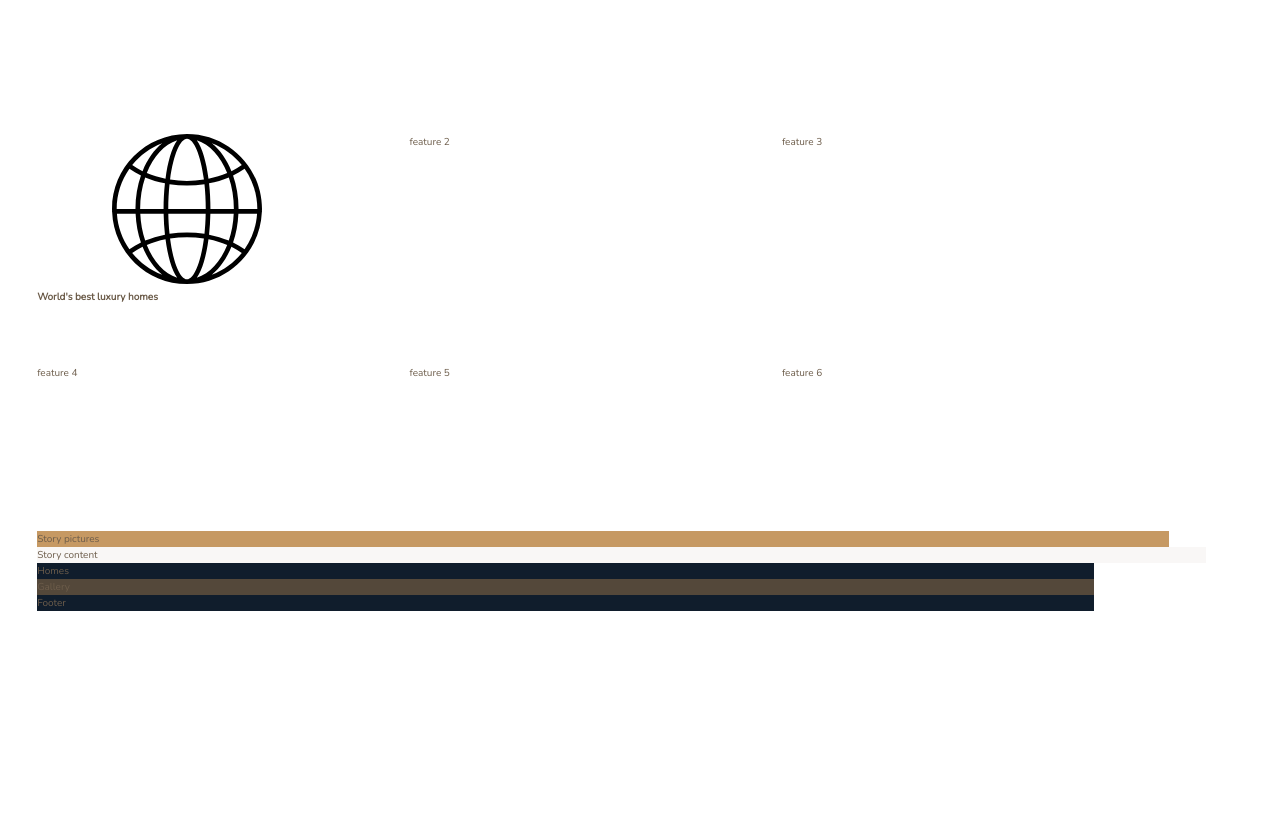
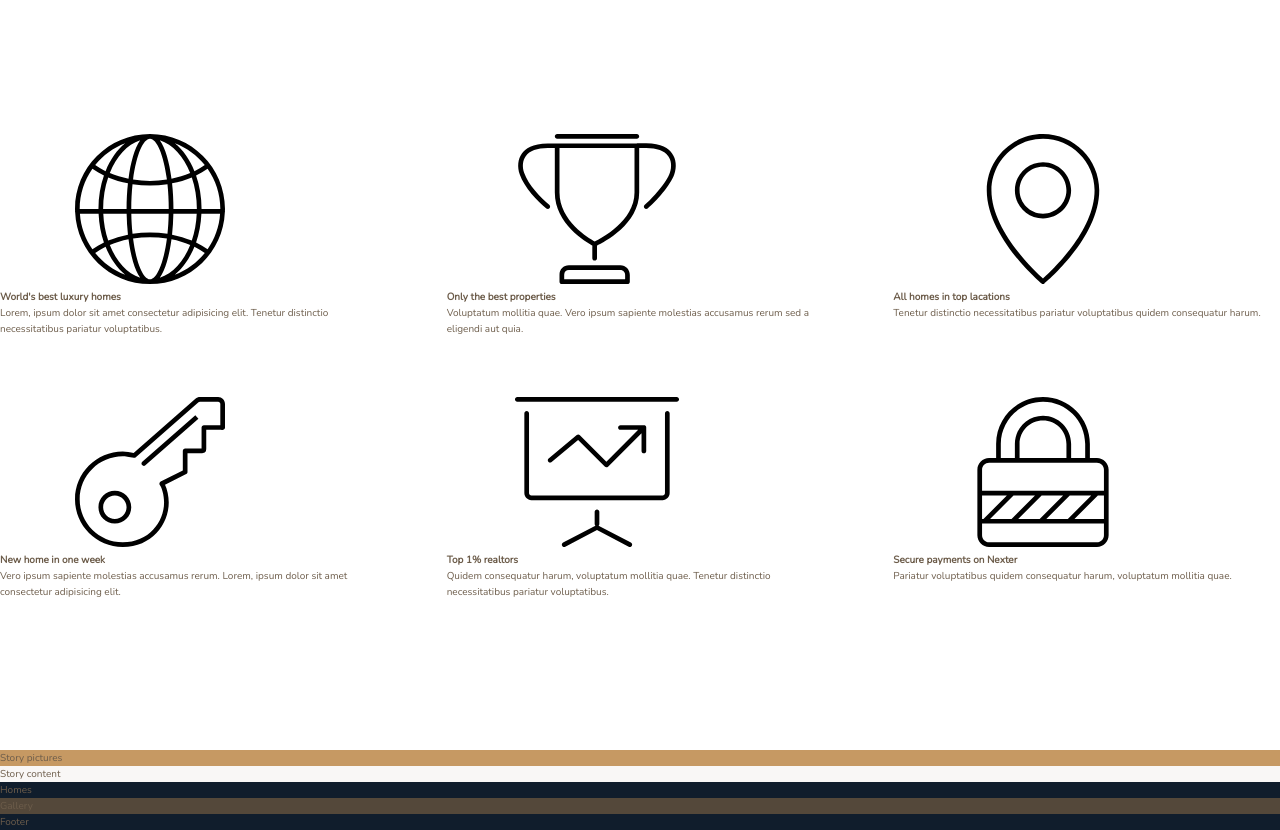
Before and after one commit to simozan/Nexter, a website: page index.html in a window 1280 px wide. Shown: the part 1200-2030 px from the top of the page. Before the commit the page ends 1811 px from the top, so only its background shows below. Drawn offline with nearby package versions, Linux system fonts and the light colour scheme.

Commit message:
building the feature section

```diff
--- a/index.html
+++ b/index.html
@@ -1,5 +1,6 @@
 <!DOCTYPE html>
 <html lang="en">
+
 <head>
     <meta charset="UTF-8">
     <meta name="viewport" content="width=device-width, initial-scale=1.0">
@@ -11,6 +12,7 @@
 
     <title>nexter &mdash; your home, your freedom</title>
 </head>
+
 <body class="container">
     <div class="sidebar">
         Sidebar
@@ -27,13 +29,51 @@
                 <use xlink:href="img/sprite.svg#icon-global"></use>
             </svg>
             <h4 class="heading-4">World's best luxury homes</h4>
-    <p class="feature__text"></p>
+            <p class="feature__text">Lorem, ipsum dolor sit amet consectetur adipisicing elit. Tenetur distinctio
+                necessitatibus pariatur voluptatibus.
+            </p>
         </div>
-   <div class="feature">feature 2</div>
-   <div class="feature">feature 3</div>
-   <div class="feature">feature 4</div>
-   <div class="feature">feature 5</div>
-   <div class="feature">feature 6</div>
+        <div class="feature">
+            <svg class="feature__icon">
+                <use xlink:href="img/sprite.svg#icon-trophy"></use>
+            </svg>
+            <h4 class="heading-4">Only the best properties</h4>
+            <p class="feature__text">Voluptatum mollitia quae. Vero ipsum sapiente molestias accusamus rerum sed a
+                eligendi aut quia.
+            </p>
+        </div>
+        <div class="feature">
+            <svg class="feature__icon">
+                <use xlink:href="img/sprite.svg#icon-map-pin"></use>
+            </svg>
+            <h4 class="heading-4">All homes in top lacations</h4>
+            <p class="feature__text">Tenetur distinctio necessitatibus pariatur voluptatibus quidem consequatur harum.
+            </p>
+        </div>
+        <div class="feature">
+            <svg class="feature__icon">
+                <use xlink:href="img/sprite.svg#icon-key"></use>
+            </svg>
+            <h4 class="heading-4">New home in one week</h4>
+            <p class="feature__text">Vero ipsum sapiente molestias accusamus rerum. Lorem, ipsum dolor sit amet consectetur adipisicing elit.
+
+            </p>
+        </div>
+        <div class="feature">
+            <svg class="feature__icon">
+                <use xlink:href="img/sprite.svg#icon-presentation"></use>
+            </svg>
+            <h4 class="heading-4">Top 1% realtors</h4>
+            <p class="feature__text">Quidem consequatur harum, voluptatum mollitia quae. Tenetur distinctio necessitatibus pariatur voluptatibus.
+            </p>
+        </div>
+        <div class="feature"> <svg class="feature__icon">
+                <use xlink:href="img/sprite.svg#icon-lock"></use>
+            </svg>
+            <h4 class="heading-4">Secure payments on Nexter</h4>
+            <p class="feature__text">Pariatur voluptatibus quidem consequatur harum, voluptatum mollitia quae.
+            </p>
+        </div>
     </section>
     <div class="story__pictures">
         Story pictures
@@ -51,4 +91,5 @@ Story content
         Footer
     </footer>
 </body>
+
 </html>
```
Lines whose indentation alone changed are shown as unchanged.
